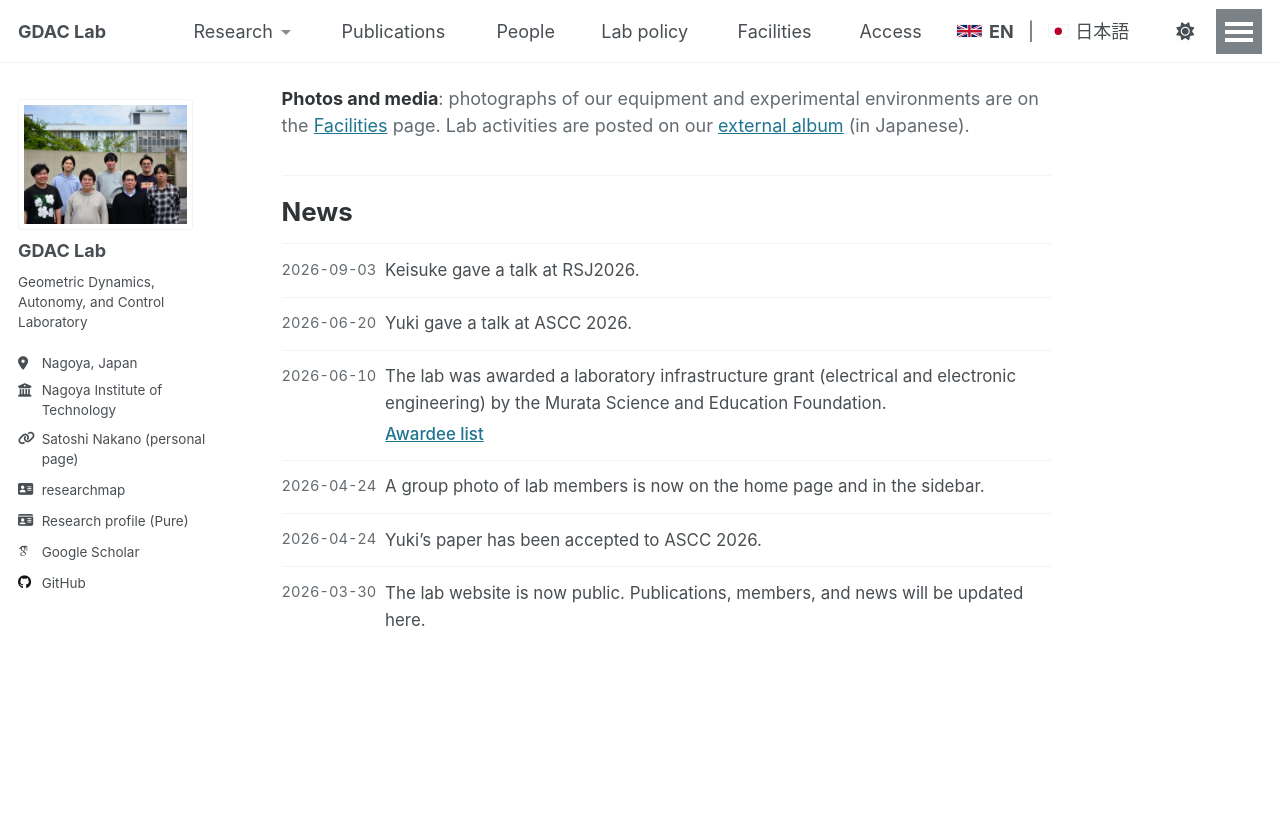
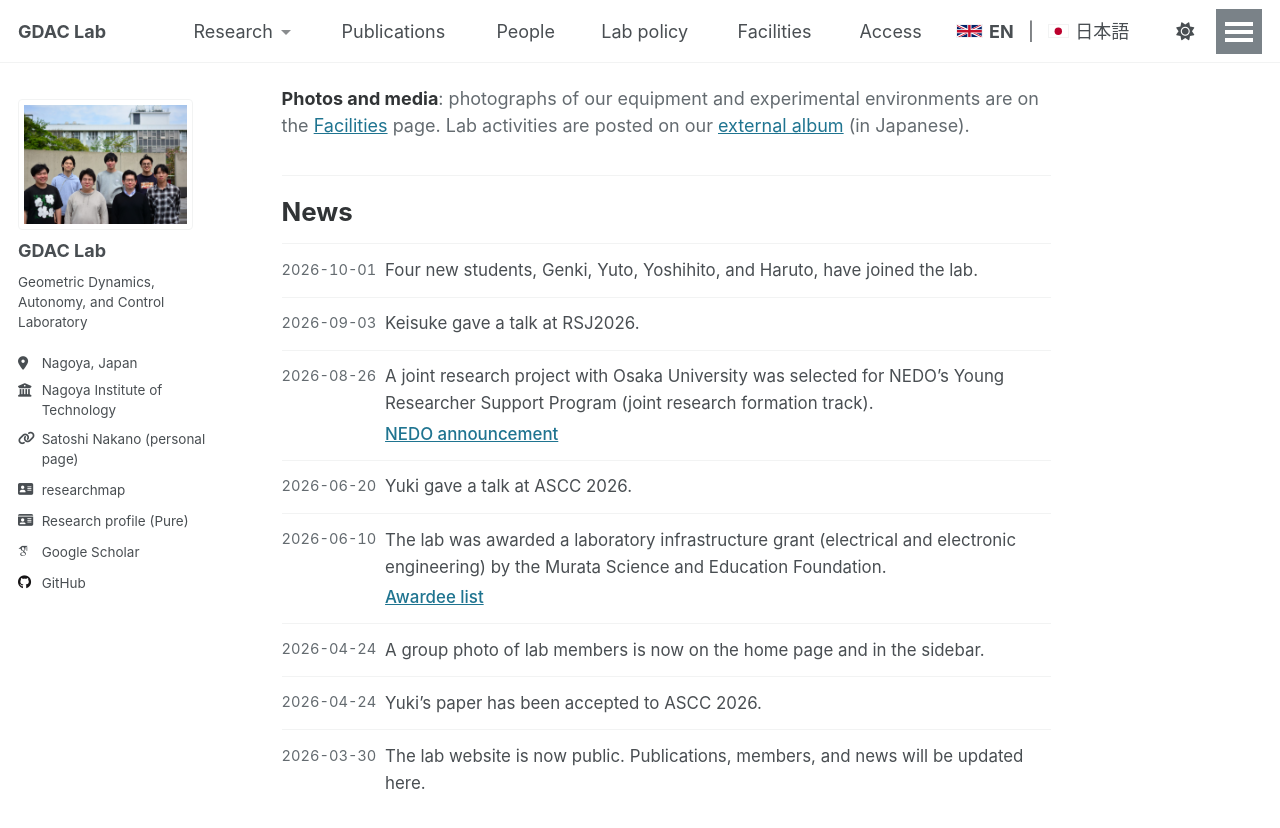
Before and after one commit to GDAC-Lab/gdac-lab.github.io, a Jekyll site: the page built from _pages/about.md, in a window 1280 px wide and 900 px high, scrolled down 1605 px. Shown: the top 828 px of the window. Built offline with Jekyll 4.4.1, drawn with Linux system fonts in a browser that asks for light colours.

Commit message:
お知らせにNEDO若サポ採択と学生配属を追加

```diff
--- a/_data/news.yml
+++ b/_data/news.yml
@@ -11,9 +11,18 @@
 #     (佐野君); ，。 punctuation. Students are named the way the lab speaks of them,
 #     not the way a press release would.
 items:
+  - date: "2026-10-01"
+    body_en: "Four new students, Genki, Yuto, Yoshihito, and Haruto, have joined the lab."
+    body_ja: "新たに石渡君，小野木君，佐々木君，鳥居君の4名が研究室に配属されました。"
   - date: "2026-09-03"
     body_en: "Keisuke gave a talk at RSJ2026."
     body_ja: "佐野君が RSJ2026 で発表しました。"
+  - date: "2026-08-26"
+    body_en: "A joint research project with Osaka University was selected for NEDO's Young Researcher Support Program (joint research formation track)."
+    body_ja: "NEDO「官民による若手研究者発掘支援事業」の共同研究組成型に，大阪大学との共同研究課題が採択されました。"
+    link: "https://www.nedo.go.jp/koubo/SM3_100001_00119.html"
+    link_label_en: "NEDO announcement"
+    link_label_ja: "NEDO 公募ページ"
   - date: "2026-06-20"
     body_en: "Yuki gave a talk at ASCC 2026."
     body_ja: "堂高君が ASCC 2026 で発表しました。"
```
